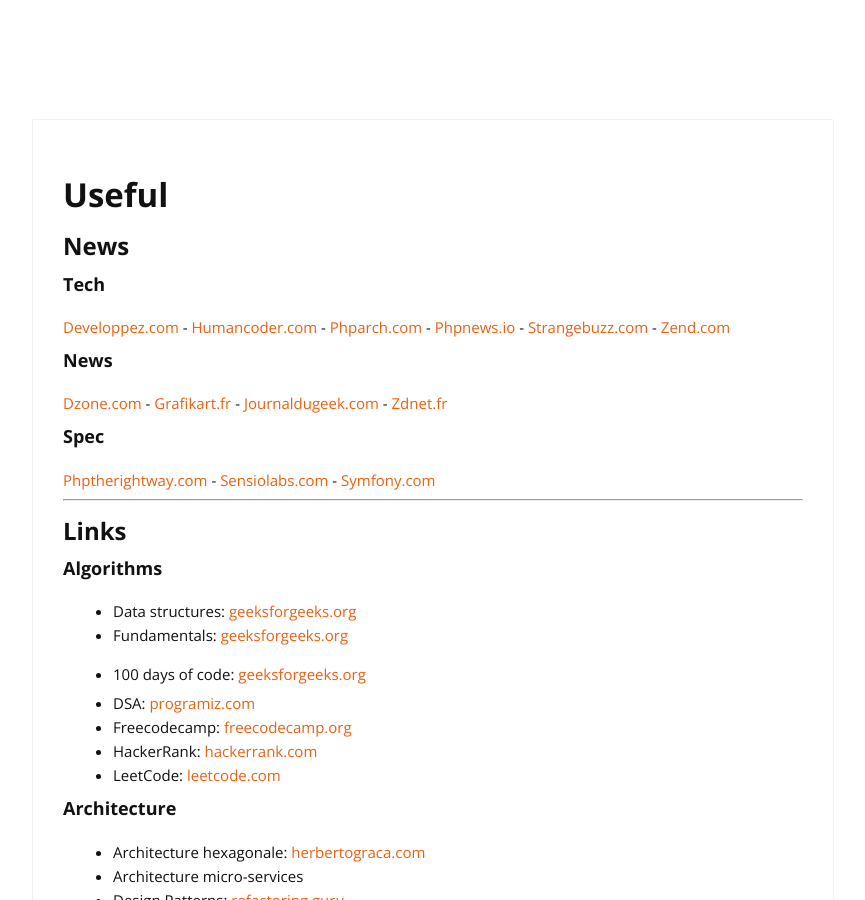
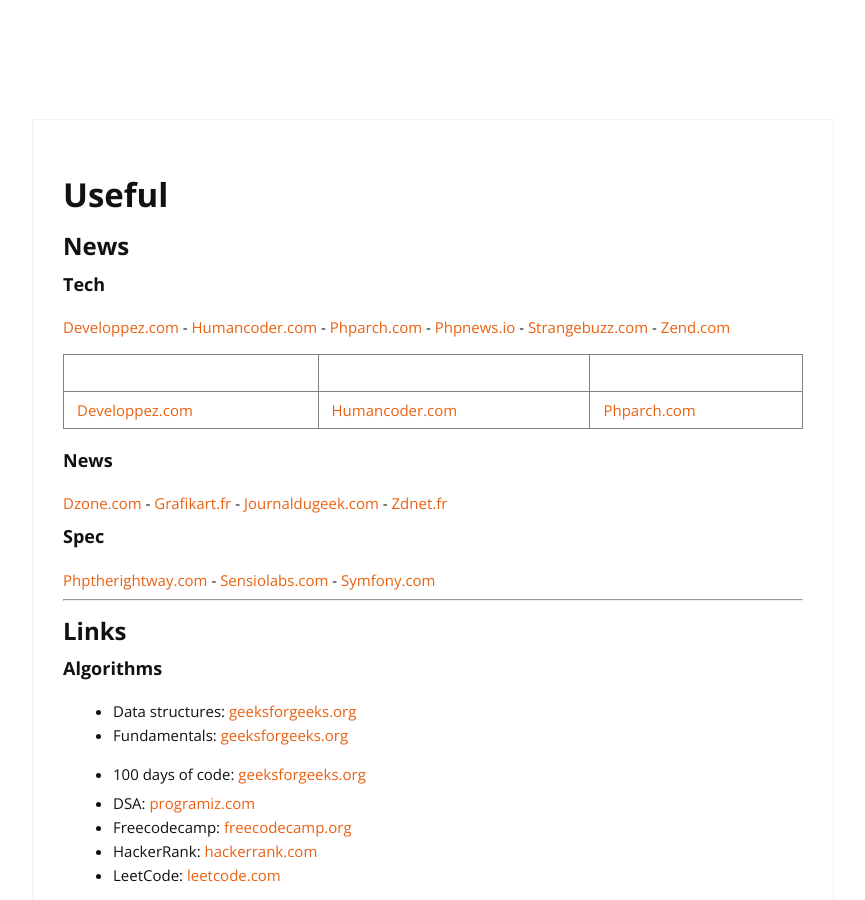
Before and after one commit to cylmat/cylmat.github.io, a Jekyll site: the page built from _pages/USEFUL.md, in a window 1280 px wide and 900 px high. Shown: the whole window, without its empty margins (207-1072 px from the left). Built offline with Jekyll 4.4.1, drawn with Linux system fonts in a browser that asks for light colours; nearby versions of some CDN libraries.

Commit message:
Update USEFUL.md

```diff
--- a/_pages/USEFUL.md
+++ b/_pages/USEFUL.md
@@ -13,6 +13,10 @@
 [Phpnews.io](https://phpnews.io) -
 [Strangebuzz.com](https://www.strangebuzz.com/fr) -
 [Zend.com](https://www.zend.com/blog)
+
+||||
+|-|-|-|
+|[Developpez.com](https://php.developpez.com)|[Humancoder.com](https://news.humancoders.com/t/php)|[Phparch.com](https://www.phparch.com)|
 
 ### News
 [Dzone.com](https://dzone.com/web-development-programming-tutorials-tools-news) -
```
